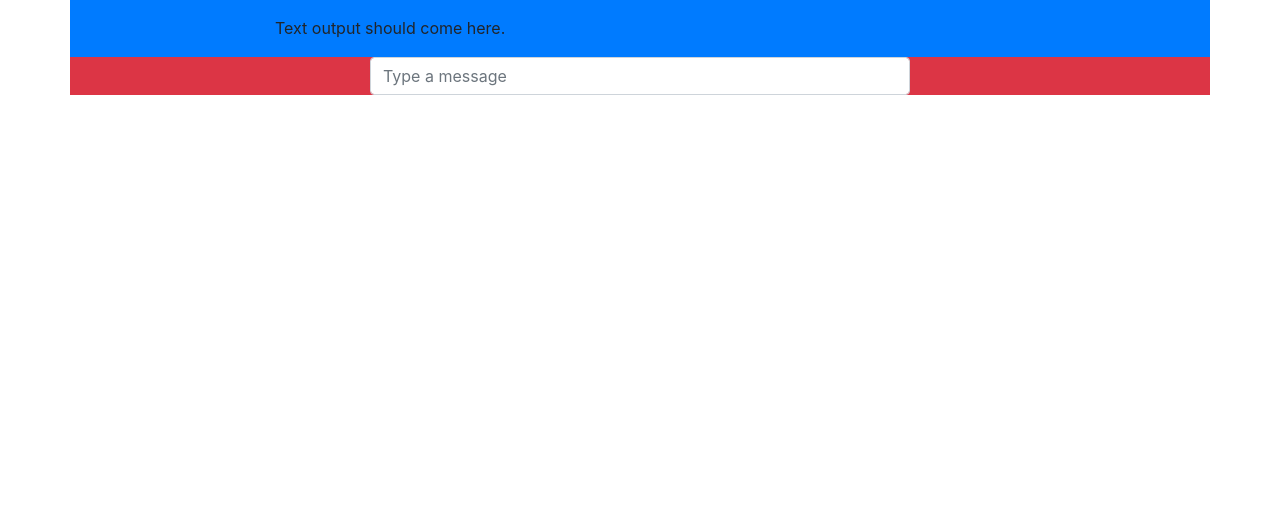
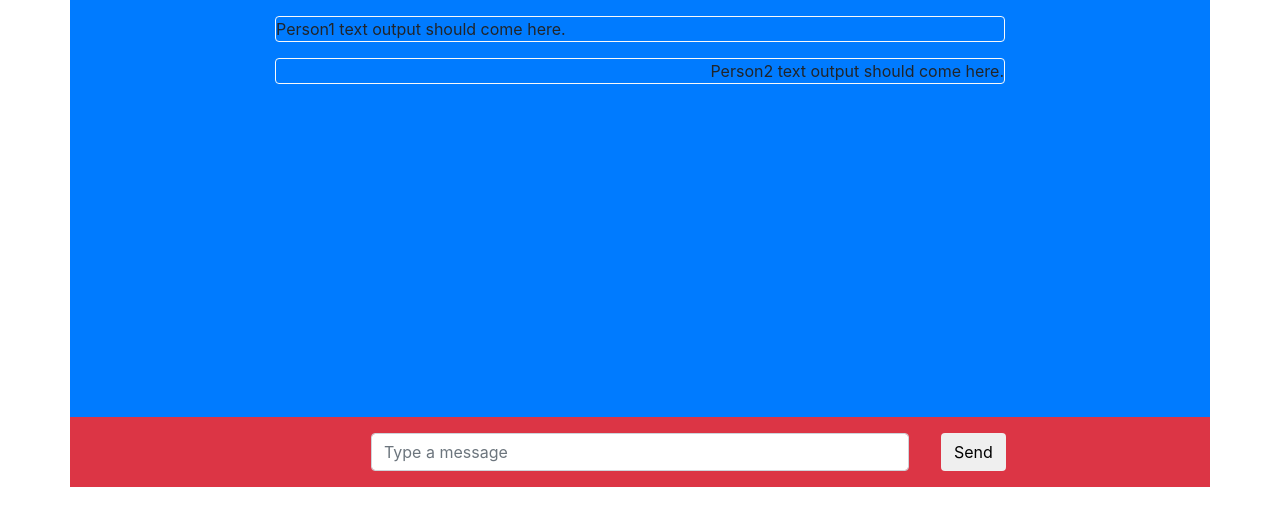
Before and after one commit to Zybop/chat, a website: page HTML5Application/public_html/index.html in a window 1280 px wide. Drawn offline with nearby package versions, Linux system fonts and the light colour scheme.

Commit message:
Added javascript that add's the new elements.
Works with both 'Enter' and clicking the "Send" button

```diff
--- /dev/null
+++ b/HTML5Application/public_html/chat.js
@@ -0,0 +1,18 @@
+
+function message() {
+    var text = document.createElement('p');
+    text.classList.add('text-left', 'border', 'border-light', 'rounded-right',
+            'rounded-left');
+    document.getElementById("chatWindow").append(text);
+    text.innerHTML = textInputID.value;
+    textInputID.value = '';
+}
+
+function onEnter() {
+    $('#textInputID').keypress(function (e) {
+        if (e.which === 13) {
+            e.preventDefault();
+            message();
+        }
+    });
+}
--- a/HTML5Application/public_html/index.html
+++ b/HTML5Application/public_html/index.html
@@ -6,35 +6,49 @@
         <meta name="viewport" content="width=device-width, initial-scale=1.0">
         <link rel="stylesheet" href="https://maxcdn.bootstrapcdn.com/bootstrap/4.0.0/css/bootstrap.min.css">
         <script src="https://code.jquery.com/jquery-3.2.1.slim.min.js"></script>
-<script src="https://cdnjs.cloudflare.com/ajax/libs/popper.js/1.12.9/umd/popper.min.js"></script>
-<script src="https://maxcdn.bootstrapcdn.com/bootstrap/4.0.0/js/bootstrap.min.js"></script>
-        <script> src = "chat.js"</script>
+        <script src="https://cdnjs.cloudflare.com/ajax/libs/popper.js/1.12.9/umd/popper.min.js"></script>
+        <script src="https://maxcdn.bootstrapcdn.com/bootstrap/4.0.0/js/bootstrap.min.js"></script>
+        <script src="chat.js"></script>
     </head>
     <body>
         <div class="container">
+            <!-- Chat window-->
             <div class="row bg-primary">
                 <div class="col-sm-2"></div>
                 <div class="col-sm-8"><div>
                         <ul></ul>
                         <div>
-                            <div class="textOutput">
-                                <p>Text output should come here.</p>
+                            <div class="chatWindow" id="chatWindow" style="height:400px; overflow-y: auto;">
+                                <p id= "person1" class="text-left border border-light rounded-right rounded-left">
+                                    Person1 text output should come here.
+                                </p>
+                                <p class="text-right border border-light rounded-right rounded-left">
+                                    Person2 text output should come here.
+                                </p>
                             </div>
                         </div>
                     </div></div>
                 <div class="col-sm-4"></div>
             </div>
+            <!-- This is the box below the chat window-->
             <div class="row bg-danger">
 
                 <div class="col-sm-3"></div>
 
-                <div class="col-sm-6">
-                    <input class="form-control" id="textInputID" placeholder="Type a message"/>
+                <div class="col-sm-6 p-3">
+                    <form class="inputForm">
+                        <input class="form-control" id="textInputID" autocomplete="off"  placeholder="Type a message"/>
+                    </form>
                 </div>
 
-                <div class="col-sm-3"></div>
+                <div class="col-sm-3 p-3">
+                    <button id="sendButton" type="button" class="btn btn-default" onclick="message()">Send</button></div>
             </div>
         </div>
+        <script>
+            onEnter();
+        </script>
     </body>
 
+
 </html>
```
